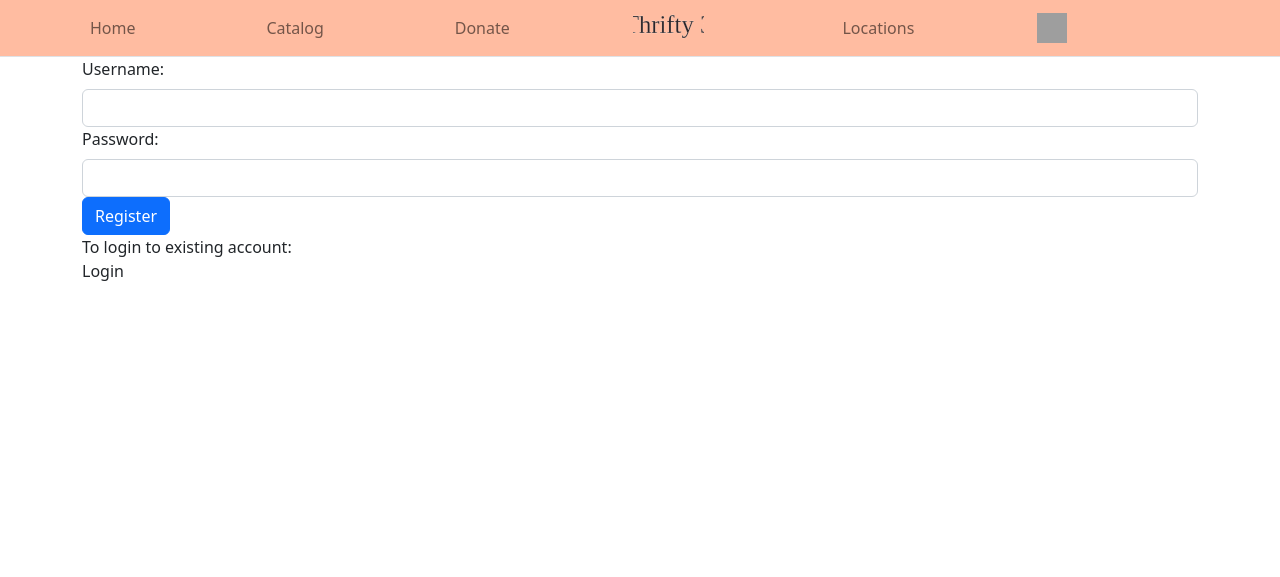
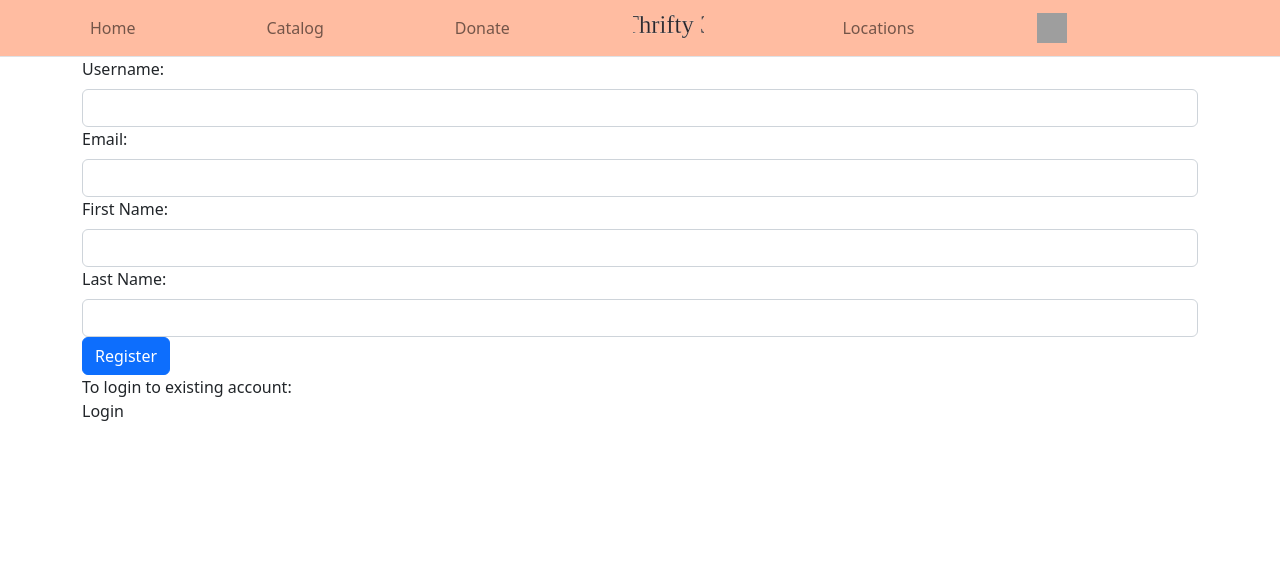
Before and after one commit to jaborsh/Thrifty3, a Node server app: template ProjectCode/src/views/pages/register.ejs in a window 1280 px wide. Shown: the top 577 px of the page. Run offline with Node 20, Linux system fonts and the light colour scheme; the template is opened without the code that fills it, so the values that code supplies are empty; grey boxes are pictures that could not be loaded.

Commit message:
Fixed merge conflict
Accidentally merged over Emma's commit, that's on me

```diff
--- a/ProjectCode/src/views/pages/register.ejs
+++ b/ProjectCode/src/views/pages/register.ejs
@@ -8,9 +8,14 @@
         <label for="username" class="form-label">Username:</label>
         <input type="username" class="form-control" id="username" name="username" />
 
-        <label for="password" class="form-label">Password:</label>
-        <input type="password" class="form-control" id="password" name="password" />
+        <label for="email" class="form-label">Email:</label>
+        <input type="email" class="form-control" id="email" name="email" />
 
+        <label for="first_name" class="form-label">First Name:</label>
+        <input type="first_name" class="form-control" id="first_name" name="first_name" />
+
+        <label for="last_name" class="form-label">Last Name:</label>
+        <input type="last_name" class="form-control" id="last_name" name="last_name" />
         <button type="submit" class="btn btn-primary">Register</button>
 
         <p>To login to existing account:
```
